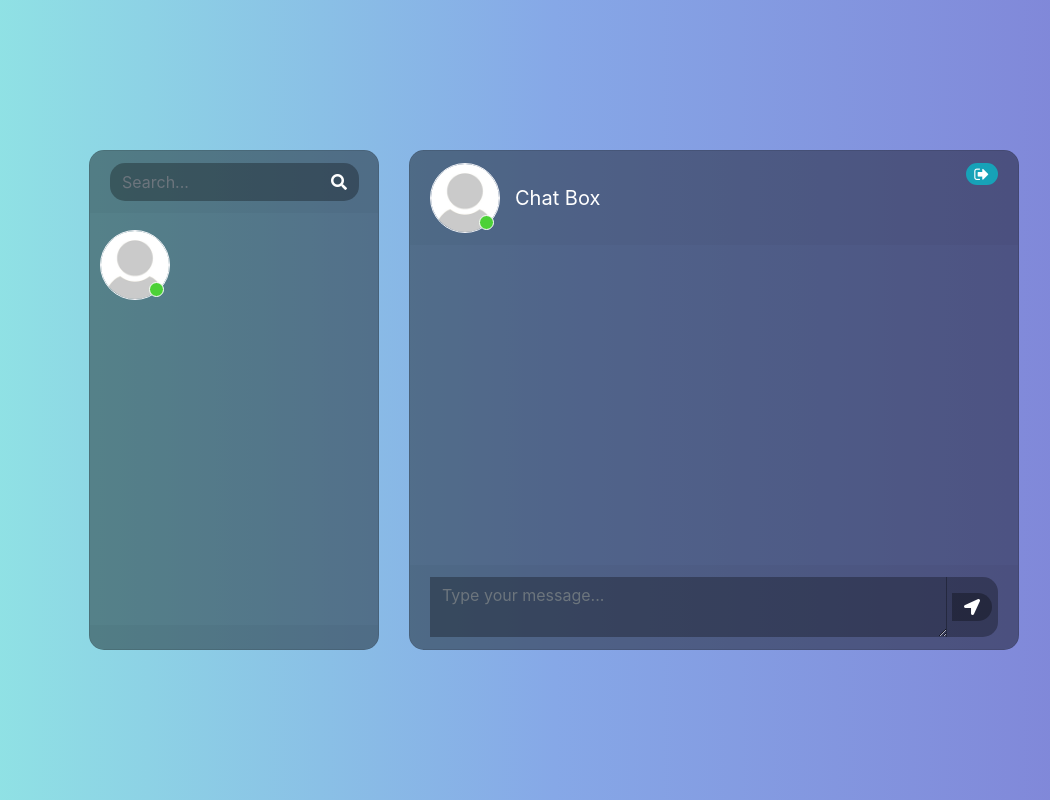
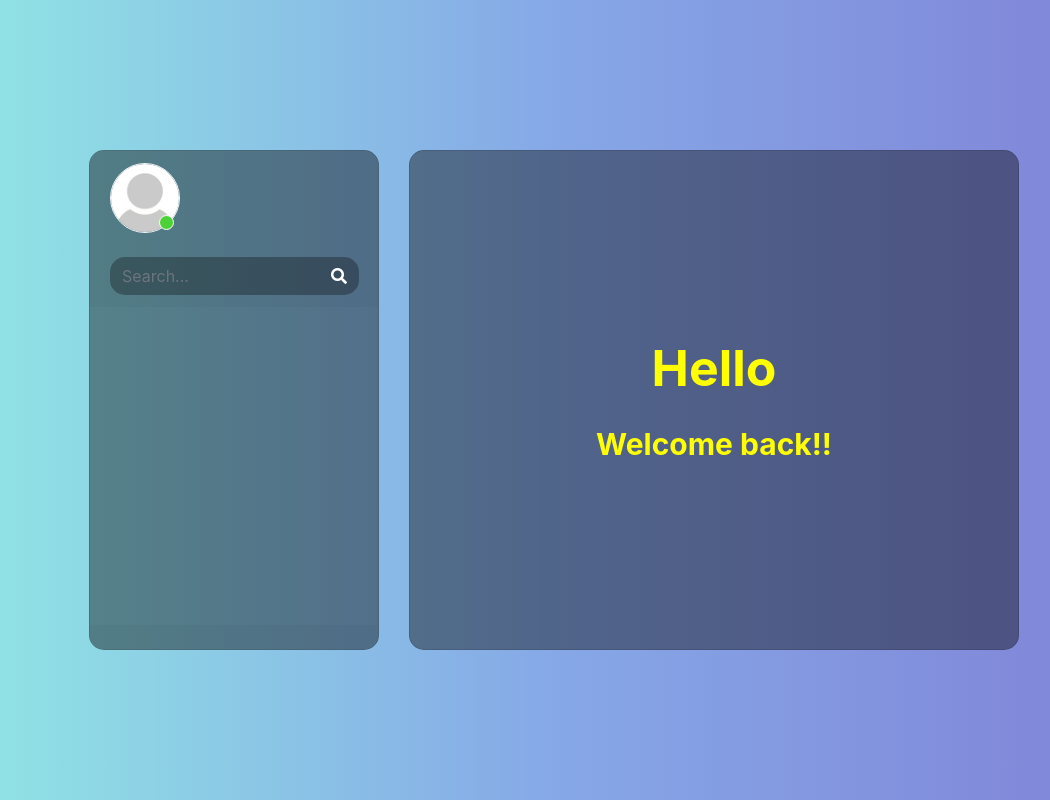
Before and after one commit to suprateekn/beginner_project, a Django app: page /home/ in a window 1280 px wide. Shown: the whole page, without its empty margins (86-1136 px from the left). Run offline with Django 3.2, Linux system fonts and the light colour scheme; parts of the project's set-up code (start-up, migrations or seed data) failed here and were passed over; some libraries are stand-ins or nearby versions.

Commit message:
Linked the sign up and log in and designed the Chat box when the user logs in.

```diff
--- a/CHIT_CHAT/chit_chat/models.py
+++ b/CHIT_CHAT/chit_chat/models.py
@@ -16,8 +16,8 @@
 
 
 class Message(models.Model):
-    sender = models.ForeignKey(User, on_delete=models.DO_NOTHING, related_name='sender')
-    receiver = models.ForeignKey(User, on_delete=models.DO_NOTHING, related_name='receiver')
+    sender = models.ForeignKey(User, on_delete=models.CASCADE, related_name='msg_sender')
+    receiver = models.ForeignKey(User, on_delete=models.CASCADE, related_name='msg_receiver')
     text_msg = models.TextField(blank=True, null=True)
     sent_time = models.DateTimeField(auto_now_add=True, blank=True)
 
--- a/CHIT_CHAT/chit_chat/static/css/home.css
+++ b/CHIT_CHAT/chit_chat/static/css/home.css
@@ -299,3 +299,12 @@
     border-radius: 15px !important;
     background-color: rgba(0, 0, 0, 0.2) !important;
 }
+
+.no-conversation{
+    width: 500px;
+    display: inline-block;
+    padding-top: 160px;
+    color: yellow;
+    font-weight: bolder;
+    font-size: 50px;
+}
--- a/CHIT_CHAT/chit_chat/static/js/sample.js
+++ b/CHIT_CHAT/chit_chat/static/js/sample.js
@@ -16,10 +16,11 @@
         user_id_arr.push(id);
         let display_name = item['username'];
         let profile_pic = item['profile_pic'];
+        // let last_msg = item['']
         user_profile_pic[index] = profile_pic;
 
         if (id == user) {
-            $(".logged-in-user").find(".user_info").find(".user_name").html("HELLO " + display_name);
+            $(".logged-in-user").find(".user_info").find(".user_name").html(display_name);
             if (profile_pic) {
                 $(".logged-in-user").find(".user_img").attr("src", profile_pic);
             }
@@ -27,6 +28,8 @@
             let user_id = "#" + id;
             $("#user_details").clone().removeClass('d-none').appendTo("ui.contacts").attr("id", id);
             $("#" + id).find(".user_info").find(".user_name").html(display_name);
+            // $("#" + id).find(".user_info").find(".last-msg").html(display_name);
+
             if (profile_pic) {
                 $("#" + id).find(".user_img").attr("src", profile_pic);
             }
@@ -39,13 +42,11 @@
 
 
 function getMessage(users) {
-    window.click_count = 0;
     users.forEach(function (item, index) {
         if (user != item) {
             let user_ids = "#" + item;
 
             $(user_ids).on('click', function (event) {
-                window.click_count += 1;
                 let body_children = $(".msg_card_body").children();
 
                 let body_len = body_children.length;
@@ -55,6 +56,9 @@
                         $(body_children[i]).remove();
                     }
                 }
+
+                $(".no-conversation-render").addClass("d-none");
+                $(".msg-render").removeClass("d-none");
 
 
                 let element = event.currentTarget;
@@ -70,7 +74,6 @@
                     .then((client) => keepRendering(new_msg_url, client))
                     .catch(err => console.log(err));
 
-                // keepRendering(new_msg_url, client)
                 writeMessage();
             });
         }
@@ -79,9 +82,6 @@
 
 
 function renderMessage(msg) {
-    // if (window.click_count !== 1) {
-    //     clearInterval(window.rendering);
-    // }
     clearInterval(window.rendering);
 
     let content_len = msg.length;
@@ -189,7 +189,6 @@
 
                 let content_len = localStorage.getItem("content_len");
                 let res_len = result.length;
-                let client = localStorage.getItem("client");
 
 
                 let new_result = [];
--- a/CHIT_CHAT/chit_chat/views.py
+++ b/CHIT_CHAT/chit_chat/views.py
@@ -2,8 +2,8 @@
 from django.db.models import Q
 from rest_framework import generics
 
-from .models import Message
-from .serializers import MessagingSerializer, UserSerializer
+from chit_chat.models import Message
+from chit_chat.serializers import MessagingSerializer, UserSerializer
 
 
 class MessageAPIView(generics.CreateAPIView, generics.ListAPIView):
--- a/CHIT_CHAT/templates/home.html
+++ b/CHIT_CHAT/templates/home.html
@@ -26,6 +26,20 @@
         <div class="col-md-4 col-xl-3 chat">
             <div class="card mb-sm-3 mb-md-0 contacts_card">
                 <div class="card-header">
+                    <div class="logged-in-user">
+                        <div class="d-flex bd-highlight">
+                            <div class="img_cont">
+                                <img src=""
+                                     class="rounded-circle user_img"
+                                     onerror="this.src='{% static 'images/default-user-icon-4.jpg' %}'">
+                                <span class="online_icon"></span>
+                            </div>
+                            <div class="user_info">
+                                <span class="user_name" style="color: yellow;"></span>
+                            </div>
+                        </div>
+                    </div>
+                    <br>
                     <div class="input-group">
                         <input type="text" placeholder="Search..." name="" class="form-control search">
                         <div class="input-group-prepend">
@@ -36,20 +50,6 @@
 
                 <div class="card-body contacts_body">
                     <ui class="contacts">
-                        <li class="logged-in-user">
-                            <div class="d-flex bd-highlight">
-                                <div class="img_cont">
-                                    <img src=""
-                                         class="rounded-circle user_img"
-                                         onerror="this.src='{% static 'images/default-user-icon-4.jpg' %}'">
-                                    <span class="online_icon"></span>
-                                </div>
-                                <div class="user_info">
-                                    <span class="user_name" style="color: yellow;"></span>
-                                </div>
-                            </div>
-                        </li>
-                        <br>
                         <li class="d-none" id="user_details">
                             <div class="d-flex bd-highlight">
                                 <div class="img_cont">
@@ -58,6 +58,7 @@
                                 </div>
                                 <div class="user_info">
                                     <span class="user_name" style="color: black"></span>
+                                    <span style="color: grey; font-size: 10px;" class="last-msg"></span>
                                 </div>
                             </div>
                         </li>
@@ -67,7 +68,20 @@
             </div>
         </div>
         <div class="col-md-8 col-xl-6 chat">
-            <div class="card">
+            <div class="card no-conversation-render">
+                <div class="card-body h-100 " style="text-align: center;">
+                    <p class="no-conversation">
+                        Hello {{ user.username }}
+                    </p>
+                    <p class="no-conversation" style="padding-top: 0px; font-size: 30px">
+                        Welcome back!!
+                    </p>
+                </div>
+
+            </div>
+
+
+            <div class="card d-none msg-render">
                 <div class="card-header msg_head">
                     <form method="POST">
                         {% csrf_token %}
```
Also changed, not shown: CHIT_CHAT/chit_chat/serializers.py (+46 -15 lines), CHIT_CHAT/templates/login.html (+13 -4 lines), CHIT_CHAT/media/image/Screenshot_from_2019-08-26_12-21-31.png (added).
